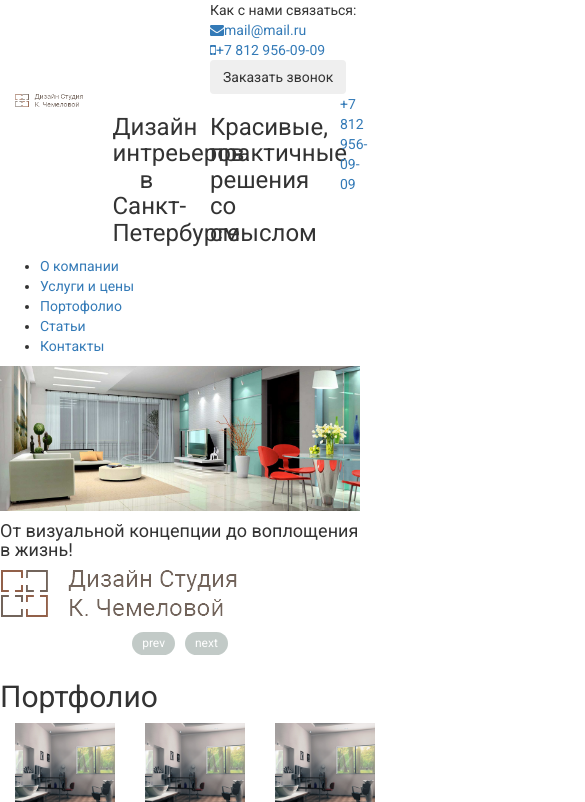
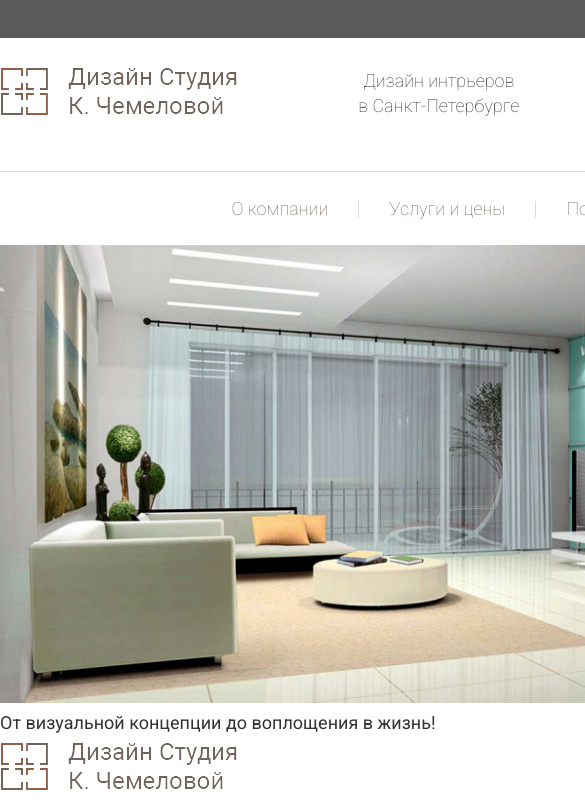
Before and after one commit to 0ro/design-studio, a website: page index.html in a window 390 px wide. Shown: the top 802 px of the page, 585 px wide, since content can reach past the window. Drawn offline with Linux system fonts and the light colour scheme.

Commit message:
cтилизовал header

```diff
--- a/css/style.css
+++ b/css/style.css
@@ -1,3 +1,291 @@
 body {
   font-family: 'Roboto', sans-serif;
+
+  min-width: 1170px;
 }
+.container {
+  width: 1170px;
+  max-width: none !important;
+}
+.page {
+}
+.header {
+}
+.header__top {
+  height: 38px;
+
+  background-color: #5a5a5a;
+}
+.header__contact {
+  font-size: 12px;
+  font-weight: 300;
+
+  margin: 0 -15px 0;
+
+  color: #ddd8d4;
+}
+.header__contact-label {
+  font-size: 12px;
+  font-weight: 300;
+
+  float: left;
+
+  margin: 11px 0 0 60px;
+}
+.header__contact-mail {
+  float: left;
+
+  margin: 9px 0 0 21px;
+}
+
+.header__contact-mail a {
+  font-size: 12px;
+  font-weight: 300;
+
+  color: #ddd8d4;
+}
+
+.header__contact-mail i {
+  font-size: 13px;
+
+  margin: 0 15px 0 0;
+}
+.header__contact-phone {
+  position: relative;
+
+  float: left;
+
+  margin: 6px 0 0 32px;
+}
+
+.header__contact-phone span {
+  display: inline-block;
+
+  margin: 5px 0 0 21px;
+}
+
+.header__contact-phone i {
+  font-size: 21px;
+
+  position: absolute;
+  top: 2px;
+}
+
+.header__contact-phone a {
+  font-size: 12px;
+
+  display: block;
+  overflow: hidden;
+
+  color: #ddd8d4;
+}
+.btn {
+}
+.modal-button {
+  font-size: 12px;
+  font-weight: 300;
+
+  float: left;
+
+  margin: 7px 0 0 28px;
+  padding: 2px 7px;
+
+  color: #ddd8d4;
+  border: 1px solid #ddd8d4;
+  border-radius: 0;
+  background: none;
+}
+.modal-button:hover {
+  color: #fff;
+}
+.modal {
+}
+.fade {
+}
+.modal-dialog {
+}
+.modal-content {
+}
+.modal-header {
+}
+.close {
+}
+.contact-box-consult__title {
+}
+.modal-body {
+}
+.form-group {
+}
+.form-control {
+}
+.btn-primary {
+}
+.header__middle {
+  margin: 0 0 28px;
+  padding: 30px 0 0;
+}
+
+.header__middle .telephone {
+  display: block;
+
+  margin: 7px -15px 0 15px;
+}
+
+.header__middle .logo {
+  margin: 0 -15px 0;
+}
+.logo {
+}
+.logo__link {
+}
+.logo__img {
+}
+.img {
+}
+.img-responsive {
+}
+.header__middle-slogan {
+  font-size: 18px;
+  font-weight: 100;
+  line-height: 25px;
+
+  margin: 0;
+}
+.text-center {
+}
+.telephone {
+  color: #72645b;
+}
+.telephone__prefix {
+  font-size: 18px;
+  font-weight: 100;
+}
+.telephone__number {
+  font-size: 24px;
+  font-weight: 300;
+}
+.header__bottom {
+}
+
+.header__bottom .container {
+  margin: -1px auto 0;
+
+  box-shadow: inset 0 1px 0 #ddd8d4;
+}
+.menu {
+  width: 767px;
+  margin: 0 auto;
+  padding: 0;
+
+  list-style: none;
+}
+.menu__item {
+  float: left;
+}
+.menu__item:after {
+  float: left;
+
+  width: 1px;
+  height: 17px;
+
+  content: '';
+
+  background: #ddd8d4;
+  margin: 30px 0 0;
+}
+.menu__item:last-child:after {
+  display: none;
+}
+.menu__link {
+  font-size: 18px;
+  font-weight: 100;
+
+  float: left;
+
+  padding: 24px 30px;
+
+  color: #72645b;
+  border-top: 1px solid rgba(0, 0, 0, 0);
+}
+.menu__link:hover {
+  text-decoration: none;
+
+  color: #926049;
+  border-top: 1px solid #926049;
+}
+.slider {
+}
+.owl-carousel {
+}
+.owl-theme {
+}
+.slider__item {
+}
+.slider__img {
+}
+.slider__item-description {
+}
+.logo_size_small {
+}
+.article {
+}
+.portpholio {
+}
+.portpholio__heading {
+}
+.heading {
+}
+.heading_line_both {
+}
+.portpholio__list {
+}
+.portpholio__list-item {
+}
+.list-advantages {
+}
+.list-advantages__item {
+}
+.description {
+}
+.service {
+}
+.heading_line_right {
+}
+.service__list {
+}
+.service__list-item {
+}
+.service__list-link {
+}
+.about {
+}
+.heading-small {
+}
+.p {
+}
+.about__content {
+}
+.social {
+}
+.social__img {
+}
+.social-list {
+}
+.social-list__item {
+}
+.social-list__link {
+}
+.footer {
+}
+.footer__description {
+}
+.footer__example {
+}
+.footer__example-item {
+}
+.footer__contacts {
+}
+.footer__contacts-list {
+}
+.footer__contacts-item {
+}
--- a/index.html
+++ b/index.html
@@ -18,15 +18,15 @@
       <div class="header__top">
         <div class="container">
           <div class="row">
-            <div class="col-xs-6 col-sm-6 col-md-6 col-lg-6"></div>
-            <div class="col-xs-6 col-sm-6 col-md-6 col-lg-6">
-              <div class="header__contact">
+            <div class="col-xs-6"></div>
+            <div class="col-xs-6">
+              <div class="header__contact clearfix">
                 <div class="header__contact-label">Как с нами связаться:</div>
                 <div class="header__contact-mail">
                   <a href="malito:mail@mail.ru"><i class="fa fa-envelope"></i>mail@mail.ru</a>
                 </div>
                 <div class="header__contact-phone">
-                  <a href="tel:+7 812 956-09-09"><i class="fa fa-mobile"></i>+7 812 956-09-09</a>
+                  <a href="tel:+7 812 956-09-09"><i class="fa fa-mobile"></i><span>+7 812 956-09-09</span></a>
                 </div>
                 <!-- Button trigger modal -->
                 <button type="button" class="btn modal-button" data-toggle="modal" data-target="#myModal">
@@ -69,7 +69,7 @@
       <div class="header__middle">
         <div class="container">
           <div class="row">
-            <div class="col-xs-3 col-sm-3 col-md-3 col-lg-3">
+            <div class="col-xs-3">
               <div class="logo">
                 <a href="/" class="logo__link">
                   <img src="img/logo.png" class="logo__img img img-responsive" alt="logo">
@@ -77,17 +77,17 @@
               </div>
               <!-- /.logo -->
             </div>
-            <div class="col-xs-3 col-sm-3 col-md-3 col-lg-3">
+            <div class="col-xs-3">
               <h3 class="header__middle-slogan text-center">
-                Дизайн интреьеров в Санкт-Петербурге
+                Дизайн интрьеров<br> в Санкт-Петербурге
               </h3>
             </div>
-            <div class="col-xs-4 col-sm-4 col-md-4 col-lg-4">
+            <div class="col-xs-4">
               <h3 class="header__middle-slogan">
-                Красивые, практичные решения со смыслом
+                Красивые, практичные<br> решения со смыслом
               </h3>
             </div>
-            <div class="col-xs-2 col-sm-2 col-md-2 col-lg-2">
+            <div class="col-xs-2">
               <a href="tel:+7 812 956-09-09" class="telephone">
                 <span class="telephone__prefix">
                   +7 812
@@ -104,7 +104,7 @@
       <div class="header__bottom">
         <div class="container">
           <div class="row">
-            <ul class="menu">
+            <ul class="menu clearfix">
               <li class="menu__item">
                 <a href="#" class="menu__link">О компании</a>
               </li>
@@ -209,19 +209,19 @@
           <div class="portpholio__list">
             <div class="row">
               <div class="portpholio__list-item">
-                <div class="col-xs-4 col-sm-4 col-md-4 col-lg-4">
+                <div class="col-xs-4">
                   <img src="img/portfolio.png" alt="" class="img img-responsive">
                 </div>
               </div>
               <!-- /.portpholio__list-item -->
               <div class="portpholio__list-item">
-                <div class="col-xs-4 col-sm-4 col-md-4 col-lg-4">
+                <div class="col-xs-4">
                   <img src="img/portfolio.png" alt="" class="img img-responsive">
                 </div>
               </div>
               <!-- /.portpholio__list-item -->
               <div class="portpholio__list-item">
-                <div class="col-xs-4 col-sm-4 col-md-4 col-lg-4">
+                <div class="col-xs-4">
                   <img src="img/portfolio.png" alt="" class="img img-responsive">
                 </div>
               </div>
@@ -230,19 +230,19 @@
             <!-- /.row -->
             <div class="row">
               <div class="portpholio__list-item">
-                <div class="col-xs-4 col-sm-4 col-md-4 col-lg-4">
+                <div class="col-xs-4">
                   <img src="img/portfolio.png" alt="" class="img img-responsive">
                 </div>
               </div>
               <!-- /.portpholio__list-item -->
               <div class="portpholio__list-item">
-                <div class="col-xs-4 col-sm-4 col-md-4 col-lg-4">
+                <div class="col-xs-4">
                   <img src="img/portfolio.png" alt="" class="img img-responsive">
                 </div>
               </div>
               <!-- /.portpholio__list-item -->
               <div class="portpholio__list-item">
-                <div class="col-xs-4 col-sm-4 col-md-4 col-lg-4">
+                <div class="col-xs-4">
                   <ul class="list-advantages">
                     <li class="list-advantages__item">Интерьеры квартир высокоо качества</li>
                     <li class="list-advantages__item">Подбор матреиалов по заданному бюджету</li>
@@ -264,7 +264,7 @@
       <div class="description">
         <div class="container">
           <div class="row">
-            <div class="col-xs-4 col-sm-4 col-md-4 col-lg-4">
+            <div class="col-xs-4">
               <div class="service">
                 <h2 class="heading heading_line_right">Портфолио</h2>
                 <ul class="service__list">
@@ -277,10 +277,10 @@
               </div>
               <!-- /.service -->
             </div>
-            <div class="col-xs-8 col-sm-8 col-md-8 col-lg-8">
+            <div class="col-xs-8">
               <h2 class="heading heading_line_right">Дизайн студия "К.Чмелова"</h2>
               <div class="row">
-                <div class="col-xs-6 col-sm-6 col-md-6 col-lg-6">
+                <div class="col-xs-6">
                   <div class="about">
                     <h4 class="heading-small">Дизайн интерьеров в Санкт-Петербурге</h4>
                     <p class="p about__content">
@@ -290,7 +290,7 @@
                   </div>
                   <!-- /.about -->
                 </div>
-                <div class="col-xs-6 col-sm-6 col-md-6 col-lg-6">
+                <div class="col-xs-6">
                   <div class="social">
                     <div class="social__img">
                       <img src="" alt="" class="img img-responsive">
@@ -327,7 +327,7 @@
           </div>
           <!-- /.row -->
           <div class="row">
-            <div class="col-xs-12 col-sm-12 col-md-12 col-lg-12">
+            <div class="col-xs-12">
               <h2 class="heading heading_line_right">Дизайн интерьеров в Санкт-Петербурге</h2>
               <p class="p">
                 Это своего рода мнемоническая подсказка для специалиста по маркетингу. С помощью такого списка можно контролировать свою работу. Например, провериь, все ли вы сделали для того, чтобы люди поверили в ваш продукт или услугу, в то, что вы для них произвели. Елси отдельные пункты этого списка в одном продукте противоречат друг другу (например, блюдо-пюре для пожилых людей напоминает по вкусу детское питание), то перспективы такого продукта на рынке весьма туманны
@@ -344,7 +344,7 @@
     <footer class="footer">
       <div class="container">
         <div class="row">
-          <div class="col-xs-4 col-sm-4 col-md-4 col-lg-4">
+          <div class="col-xs-4">
             <div class="footer__description">
               <div class="logo">
                 <a href="/" class="logo__link">
@@ -358,23 +358,23 @@
             </div>
             <!-- /.footer__description -->
           </div>
-          <div class="col-xs-4 col-sm-4 col-md-4 col-lg-4">
+          <div class="col-xs-4">
             <div class="footer__example">
               <h5 class="heading heading_line_right">Дизайн интерьеров</h5>
               <div class="row">
-                <div class="col-xs-4 col-sm-4 col-md-4 col-lg-4">
+                <div class="col-xs-4">
                   <div class="footer__example-item">
                     <img src="img/footer.jpg" alt="footer" class="img img-responsive">
                   </div>
                   <!-- /.footer__example-item -->
                 </div>
-                <div class="col-xs-4 col-sm-4 col-md-4 col-lg-4">
+                <div class="col-xs-4">
                   <div class="footer__example-item">
                     <img src="img/footer.jpg" alt="footer" class="img img-responsive">
                   </div>
                   <!-- /.footer__example-item -->
                 </div>
-                <div class="col-xs-4 col-sm-4 col-md-4 col-lg-4">
+                <div class="col-xs-4">
                   <div class="footer__example-item">
                     <img src="img/footer.jpg" alt="footer" class="img img-responsive">
                   </div>
@@ -383,19 +383,19 @@
               </div>
               <!-- /.row -->
               <div class="row">
-                <div class="col-xs-4 col-sm-4 col-md-4 col-lg-4">
+                <div class="col-xs-4">
                   <div class="footer__example-item">
                     <img src="img/footer.jpg" alt="footer" class="img img-responsive">
                   </div>
                   <!-- /.footer__example-item -->
                 </div>
-                <div class="col-xs-4 col-sm-4 col-md-4 col-lg-4">
+                <div class="col-xs-4">
                   <div class="footer__example-item">
                     <img src="img/footer.jpg" alt="footer" class="img img-responsive">
                   </div>
                   <!-- /.footer__example-item -->
                 </div>
-                <div class="col-xs-4 col-sm-4 col-md-4 col-lg-4">
+                <div class="col-xs-4">
                   <div class="footer__example-item">
                     <img src="img/footer.jpg" alt="footer" class="img img-responsive">
                   </div>
@@ -406,7 +406,7 @@
             </div>
             <!-- /.footer__example -->
           </div>
-          <div class="col-xs-4 col-sm-4 col-md-4 col-lg-4">
+          <div class="col-xs-4">
             <div class="footer__contacts">
               <h5 class="heading heading_line_right">Контакты</h5>
               <ul class="footer__contacts-list">
```
